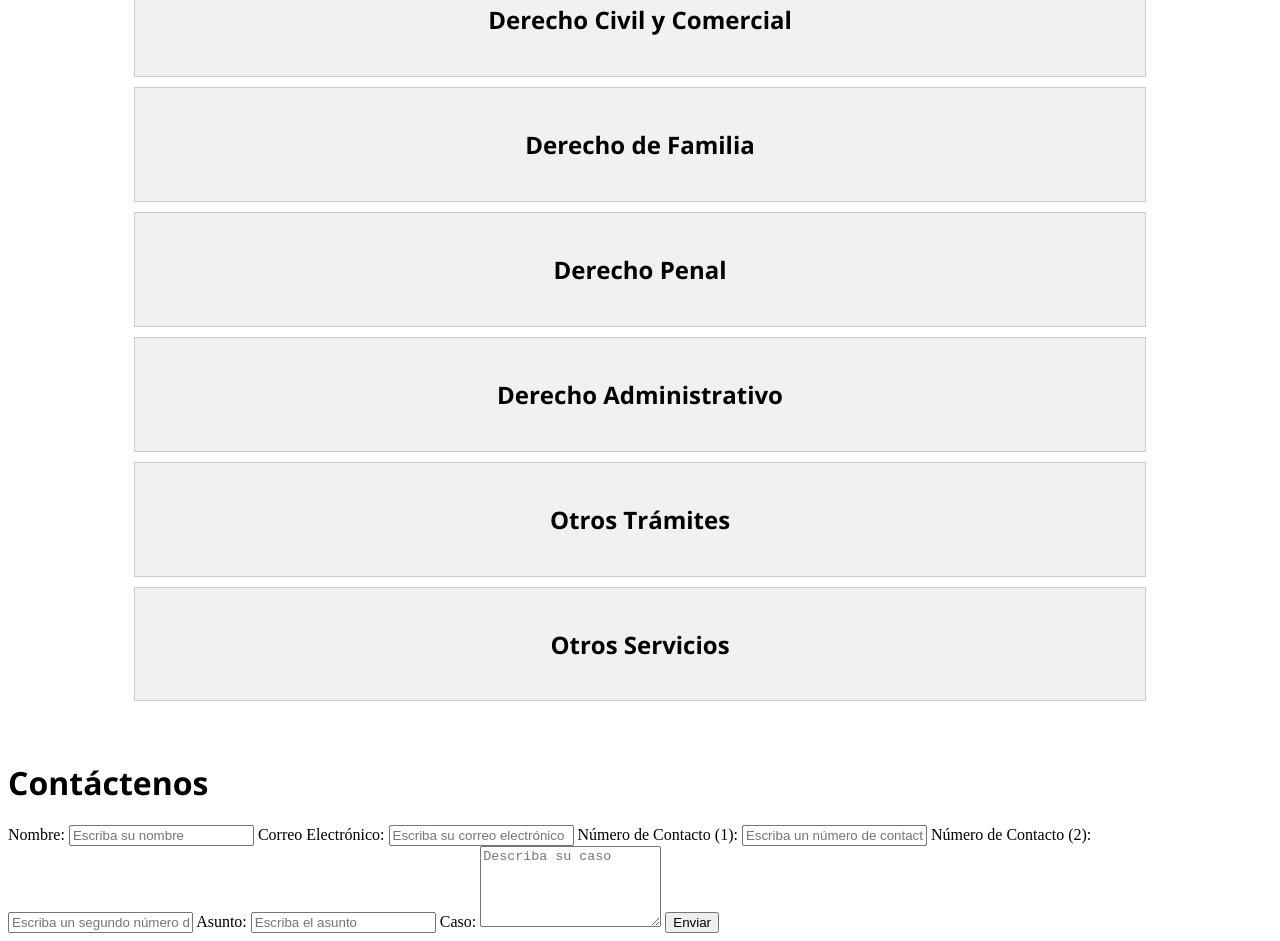
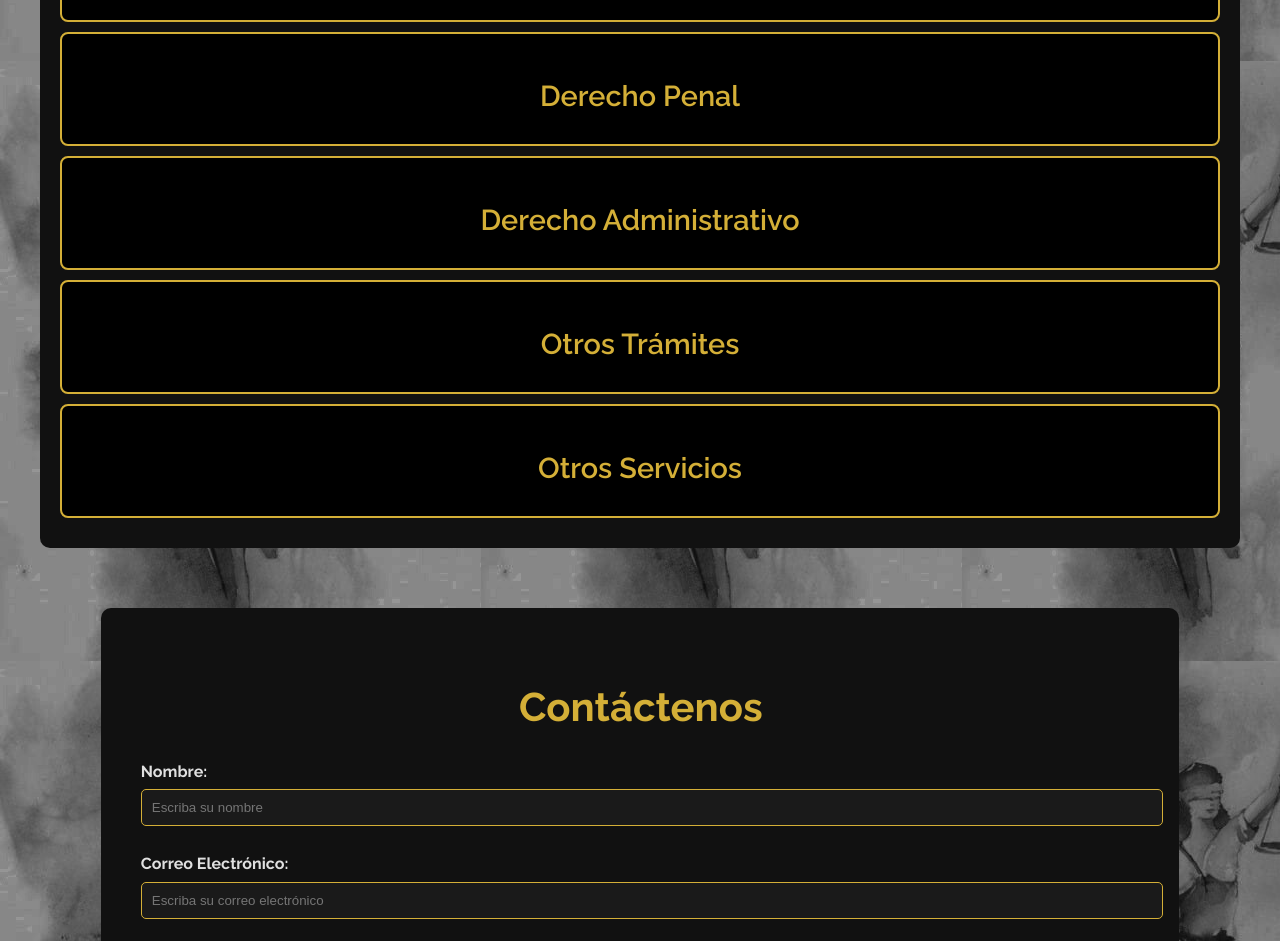
Before and after one commit to consuliurisabogados/consuliurisabogados, a plain HTML site: page index.html in a window 1280 px wide. Shown: the part 1139-2080 px from the top of the page. Drawn offline with nearby package versions, Linux system fonts and the light colour scheme.

Commit message:
Update git status

```diff
--- a/styles.css
+++ b/styles.css
@@ -1,76 +1,168 @@
+/* General styles */
+body {
+    font-family: 'Raleway', 'Open Sans', sans-serif;
+    margin: 0;
+    padding: 0;
+    color: #f5f5f5;
+    background-image: url('/background.jpg');
+    /*background-size: cover;*/
+    line-height: 1.6;
+}
+
+h1, h2 {
+    color: #d4af37; /* Dorado */
+    text-align: center;
+    margin-bottom: 10px;
+}
+
+h1 {
+    font-size: 2.5em;
+    font-weight: 700;
+}
+
+h2 {
+    font-size: 1.8em;
+    font-weight: 600;
+}
+
+p, ul, li, label {
+    color: #e0e0e0; /* Gris claro */
+}
+
+a {
+    color: #d4af37;
+    text-decoration: none;
+}
+
+/* Logo and header */
+.home {
+    text-align: center;
+    margin: 20px 0;
+}
+
+.logo {
+    width: 150px;
+}
+
+/* Description */
+.description {
+    text-align: center;
+    padding: 20px;
+    background-color: #111111;
+    margin: 20px;
+    border-radius: 8px;
+    /* border: 2px solid #d4af37; */
+}
+
+/* Services section */
+.services_container {
+    margin: 40px auto;
+    max-width: 1200px;
+    padding: 20px;
+}
+
 .container {
-    display: flex;
-    flex-direction: column;
-    gap: 10px;
+    /* border: 2px solid #d4af37; */
+    border-radius: 10px;
+    background-color: #111111;
+    padding: 20px;
 }
 
 .box {
-    background-color: #f1f1f1;
-    border: 1px solid #ccc;
-    padding: 20px;
     cursor: pointer;
+    background-color: #000000;
+    /* color: #d4af37; */
+    padding: 15px 20px;
+    margin-bottom: 10px;
+    border-radius: 8px;
+    border: 2px solid #d4af37;
     text-align: center;
+    transition: background-color 0.3s ease, transform 0.2s ease;
+}
 
-    font-family: "Open Sans", sans-serif;
-    font-optical-sizing: auto;
-    font-style: normal;
-    font-variation-settings:
-    "wdth" 100;
+.box:hover {
+    background-color: #d4af37;
+    color: #000000;
+    transform: scale(1.03);
 }
 
 .content {
-    display: none; /* Todos los contenidos inician colapsados */
-    background-color: #fafafa;
-    padding: 10px;
-    border: 1px solid #ddd;
-
-    font-family: "Raleway", sans-serif;
-    font-optical-sizing: auto;
-    font-style: normal;
+    display: none;
+    padding: 10px 20px;
+    background-color: #1a1a1a;
+    /* border: 2px solid #d4af37; */
+    border-radius: 8px;
+    margin-bottom: 15px;
 }
 
-.services_container {
-    padding-left: 10%;
-    padding-right: 10%;
-    padding-bottom: 3%;
+.content ul {
+    padding-left: 20px;
 }
 
-.home {
-    display: flex;
-    justify-content: center;
-    padding-top: 10%;
-    padding-bottom: 3%;
+.content li {
+    list-style-type: disc;
+    margin: 5px 0;
 }
 
-.logo {
-    width: 30%;
+/* Contact form */
+.contact-form {
+    max-width: 1000px;
+    margin: 40px auto;
+    padding: 40px;
+    padding-right: 3%;
+    background-color: #111111;
+    /* border: 2px solid #d4af37; */
+    border-radius: 10px;
 }
 
-.description {
-    text-align: center;
-    padding-left: 10%;
-    padding-right: 10%;
-    padding-bottom: 2%;
+.contact-form h1 {
+    margin-bottom: 20px;
 }
 
-h1 {
-    font-family: "Open Sans", sans-serif;
-    font-optical-sizing: auto;
-    font-style: normal;
-    font-variation-settings:
-    "wdth" 1000;
+.contact-form label {
+    display: block;
+    margin: 10px 0 5px;
+    font-weight: bold;
 }
 
-h2 {
-    font-family: "Open Sans", sans-serif;
-    font-optical-sizing: auto;
-    font-style: normal;
-    font-variation-settings:
-    "wdth" 500;
+.contact-form input, .contact-form textarea {
+    width: 100%;
+    padding: 10px;
+    margin-bottom: 15px;
+    border: 1px solid #d4af37;
+    border-radius: 5px;
+    background-color: #1a1a1a;
+    color: #e0e0e0;
 }
 
-p {
-    font-family: "Raleway", sans-serif;
-    font-optical-sizing: auto;
-    font-style: normal;
+.contact-form button {
+    width: 100%;
+    padding: 10px;
+    background-color: #d4af37;
+    color: #000000;
+    font-size: 1.1em;
+    font-weight: bold;
+    border: none;
+    border-radius: 5px;
+    cursor: pointer;
+    transition: background-color 0.3s ease;
 }
+
+.contact-form button:hover {
+    background-color: #e0c060;
+}
+
+/* Responsive Design */
+@media (max-width: 768px) {
+    .container, .contact-form {
+        padding: 15px;
+    }
+
+    h1 {
+        font-size: 2em;
+    }
+
+    h2 {
+        font-size: 1.5em;
+    }
+}
```
Also changed, not shown: background.jpg (added).
